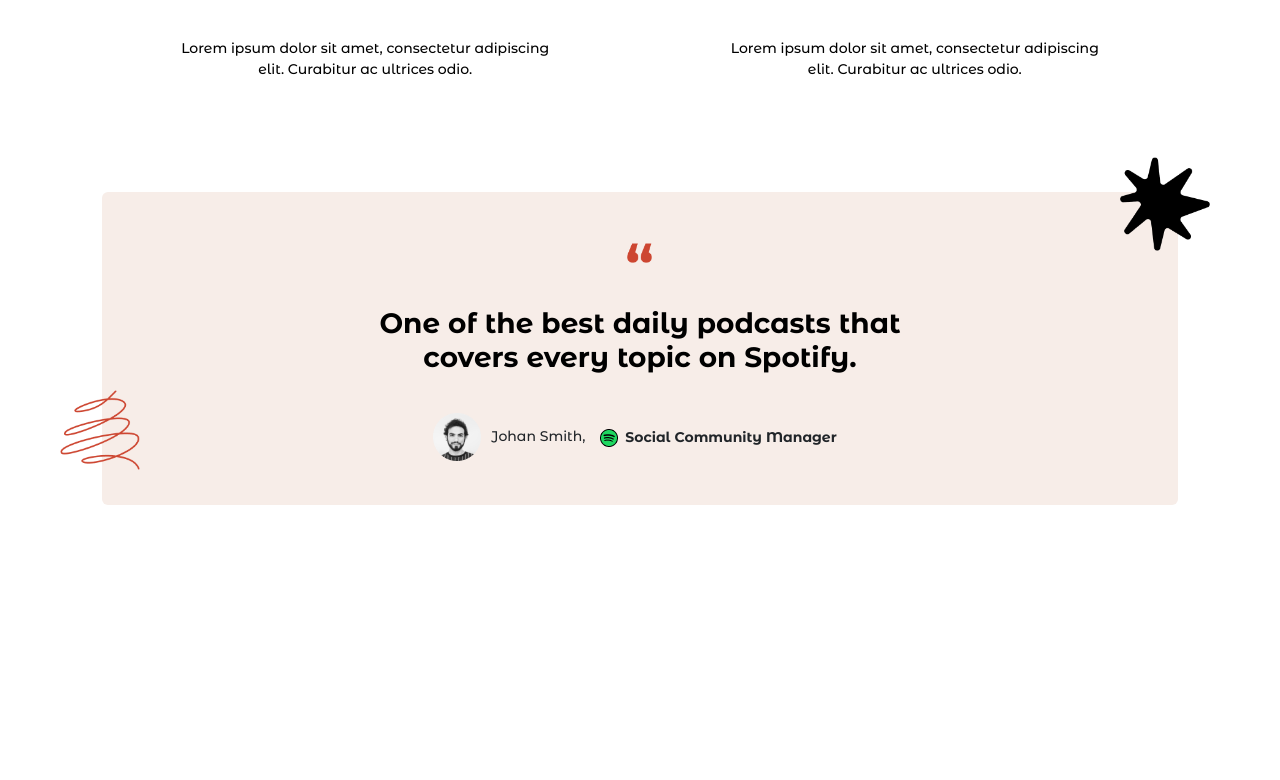
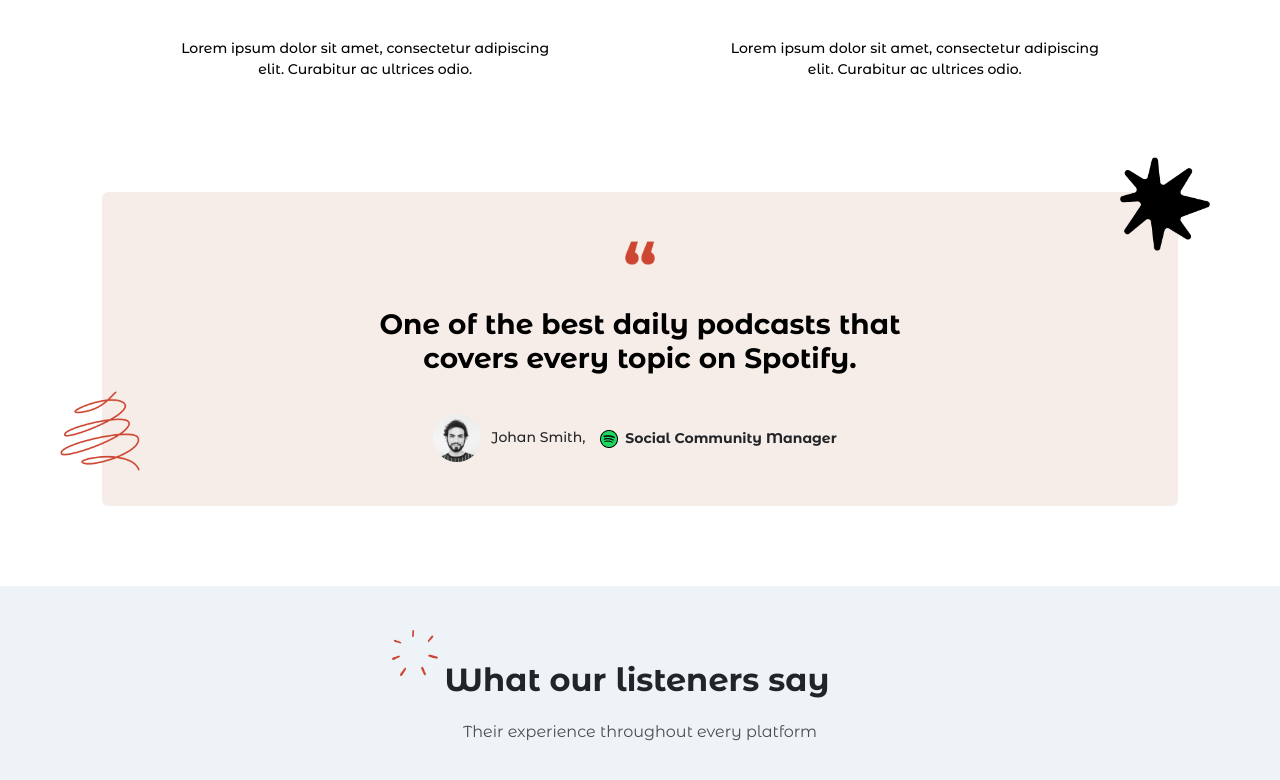
Before and after one commit to KiritoEM/WEEKLY_DECEMBER_FRONT_3, a Next.js app: page / in a window 1280 px wide. Shown: the part 1616-2396 px from the top of the page. Before the commit the page ends 2201 px from the top, so only its background shows below. Built offline with nearby package versions, Linux system fonts and the light colour scheme.

Commit message:
add header to testimonial

```diff
--- /dev/null
+++ b/src/components/Testimonials.tsx
@@ -0,0 +1,11 @@
+import TestimonialsHeader from "./Testimonials/TestimonialsHeader";
+
+const Testimonials = (): JSX.Element => {
+  return (
+    <section id="testimonials">
+      <TestimonialsHeader />
+    </section>
+  );
+};
+
+export default Testimonials;
--- /dev/null
+++ b/src/components/Testimonials/TestimonialsHeader.tsx
@@ -0,0 +1,17 @@
+const TestimonialsHeader = (): JSX.Element => {
+  return (
+    <div className="section-header">
+      <div className="title">
+        <div className="sparkle">
+          <img src="/images/testimonials/Sparkle.png" alt="" />
+        </div>
+        <h2>What our listeners say</h2>
+      </div>
+      <div className="text">
+        <p>Their experience throughout every platform</p>
+      </div>
+    </div>
+  );
+};
+
+export default TestimonialsHeader;
--- a/src/pages/index.tsx
+++ b/src/pages/index.tsx
@@ -3,6 +3,7 @@ import Layout from "./Layout";
 import Welcoming from "@/components/Welcoming";
 import About from "@/components/About";
 import Scribble1 from "@/components/Scribble1";
+import Testimonials from "@/components/Testimonials";
 
 const home = (): JSX.Element => {
   return (
@@ -12,6 +13,7 @@ const home = (): JSX.Element => {
         <Welcoming />
         <Scribble1 />
         <About />
+        <Testimonials />
       </section>
     </Layout>
   );
--- a/src/styles/_settings.scss
+++ b/src/styles/_settings.scss
@@ -3,6 +3,7 @@ $Vermillion : #CD4631;
 $Davys-grey: #4D4D4D;
 $Pewter-blue: #81ADC8;
 $Champagne : #F7EDE8;
+$alice: #EDF3F7;
 
 *{
     margin: 0;
--- a/src/styles/home/about/about.scss
+++ b/src/styles/home/about/about.scss
@@ -59,7 +59,7 @@
                text-align: center;
 
                img {
-                  width: 25px;
+                  width: 30px;
                   object-fit: contain;
                }
             }
--- a/src/styles/home/home.scss
+++ b/src/styles/home/home.scss
@@ -1,2 +1,3 @@
 @import "./welcoming/welcoming.scss";
 @import "./about/about.scss";
+@import "./testimonials/testimonials.scss";
--- /dev/null
+++ b/src/styles/home/testimonials/testimonials.scss
@@ -0,0 +1,41 @@
+#testimonials {
+    width: 100%;
+    overflow: hidden;
+    background-color: $alice;
+    padding-top: 4rem;
+    padding-bottom: 4rem;
+    @include container;
+
+     .title{
+        height: 100%;
+        text-align: center;
+        display: flex;
+        justify-content: center;
+        align-items: center;
+        position: relative;
+        left: -33px;
+
+         .sparkle{
+            position: relative;
+            top: -27px;
+
+            img{
+                width: 60px;
+            }
+         }
+
+         h2{
+            font-weight: 700;
+            margin-bottom: 0;
+         }
+     }
+
+     .text{
+        margin-top: 10px;
+
+        p{
+            color: $Davys-grey;
+            text-align: center;
+        }
+     }
+}
```
Also changed, not shown: public/images/testimonials/Sparkle.png (added).
